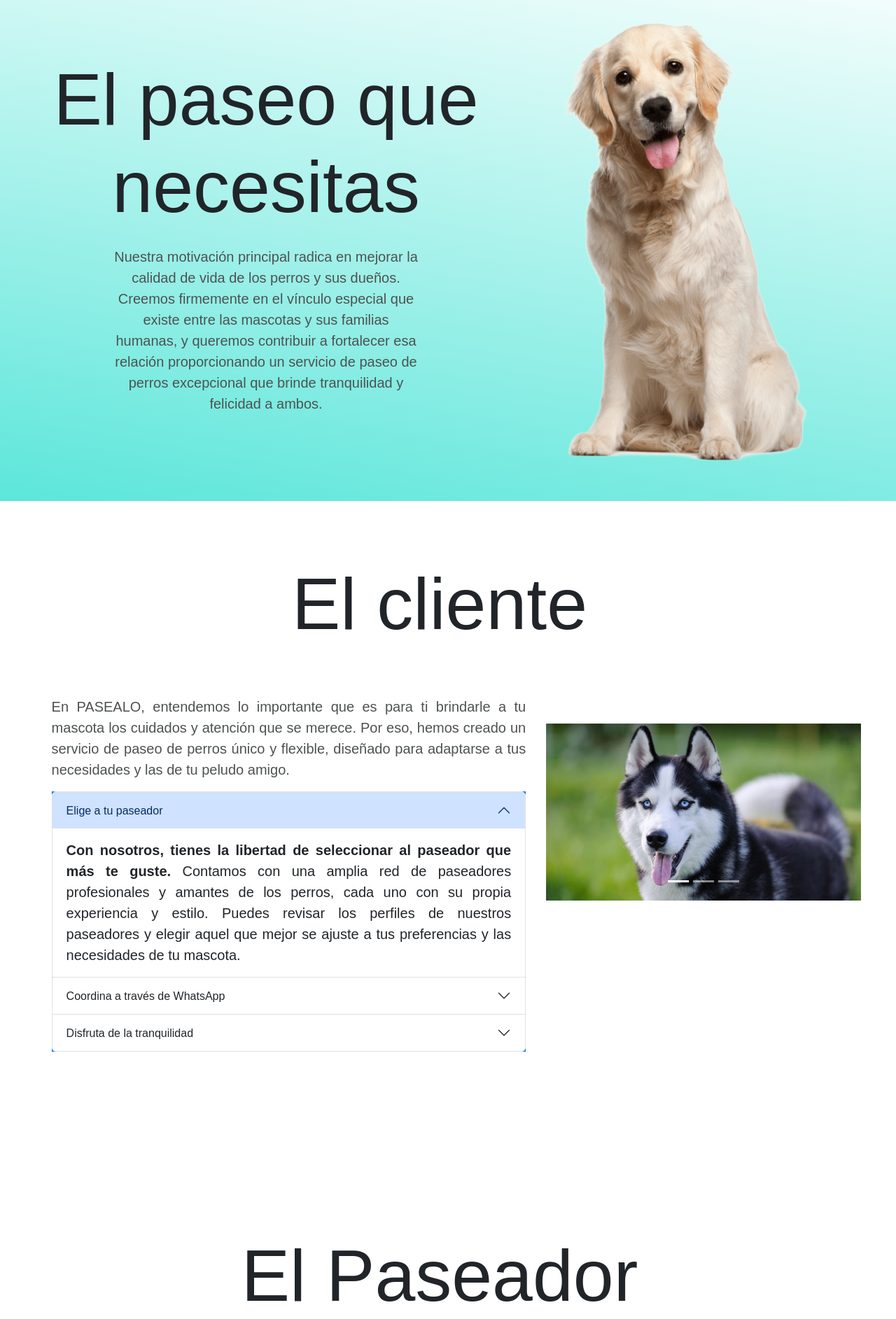
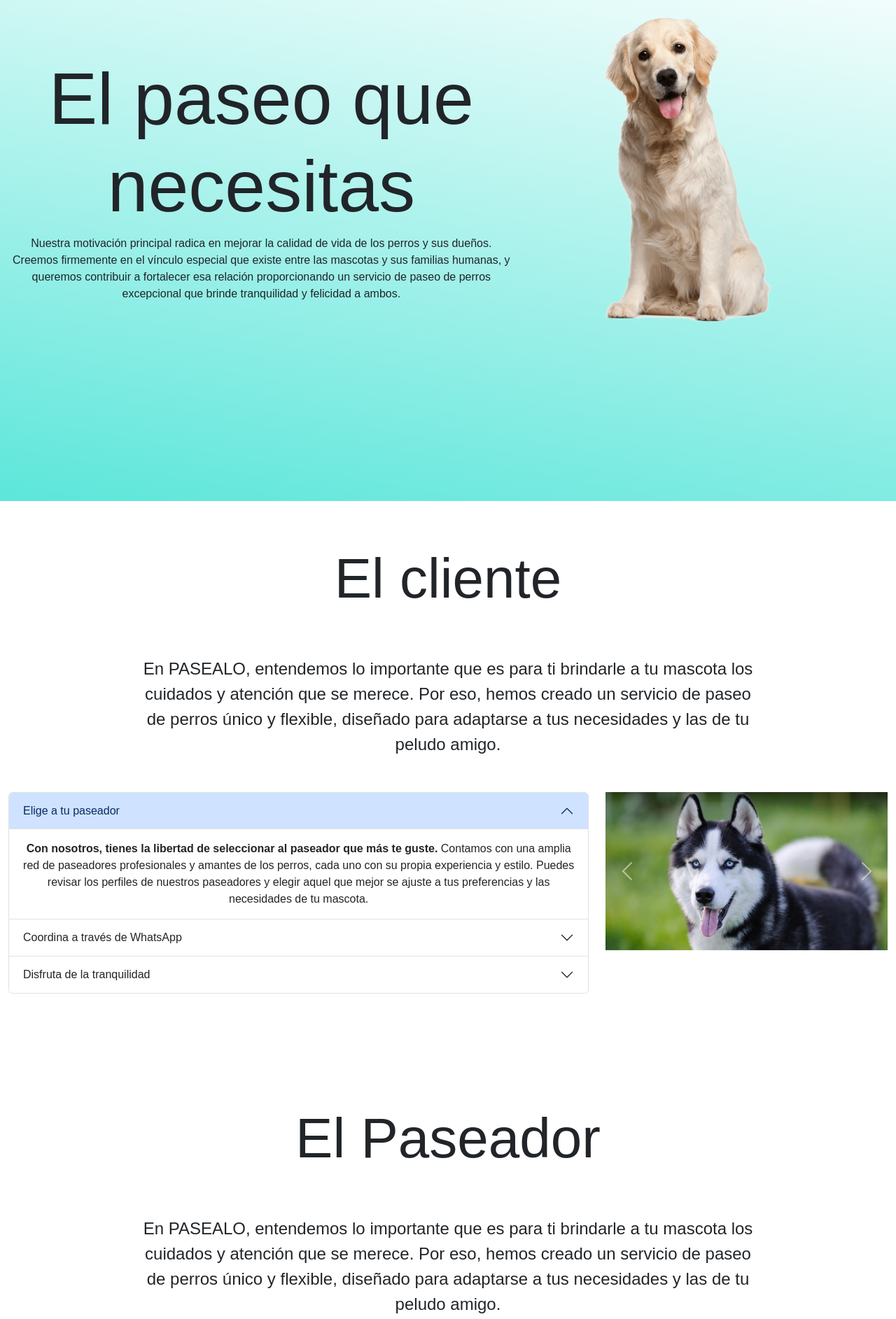
Before and after one commit to Gonzaaa80/ABM, a PHP site: page /FPage.php in a window 1280 px wide. Shown: the part 84-1969 px from the top of the page at 70% size. Run offline with PHP 8.4, Linux system fonts and the light colour scheme; some libraries are stand-ins or nearby versions.

Commit message:
Prooyecto escuela

```diff
--- a/Proyecto-esc/FPage.php
+++ b/Proyecto-esc/FPage.php
@@ -10,7 +10,7 @@
       href="https://cdn.jsdelivr.net/npm/bootstrap@5.3.3/dist/css/bootstrap.min.css"
     />
     <link href="https://unpkg.com/boxicons@2.1.4/css/boxicons.min.css" rel="stylesheet" />
-    <link rel="stylesheet" href="style.css?75" />
+    <link rel="stylesheet" href="style.css?6" />
     <!--JS-->
 
     <script src="https://cdn.jsdelivr.net/npm/bootstrap@5.3.3/dist/js/bootstrap.bundle.min.js"></script>
@@ -23,7 +23,7 @@
   <body>
     <div class="container-fluid">
       <div class="row">
-        <div class="container">
+        <div class="container1">
           <header class="header">
             <div class="iconsec">
               <i class="bx bxs-dog"></i>
@@ -38,8 +38,8 @@
 
             </div>
           </header>
-          <main class="main">
-            <div class="description">
+          <div class="row main">
+            <div class="col-sm-12 col-12 col-lg-7 description">
               <h1>
                 El paseo que <br />
                 necesitas
@@ -48,30 +48,37 @@
                 Nuestra motivación principal radica en mejorar la calidad de vida de los perros y sus dueños. Creemos firmemente en el vínculo especial que existe entre las mascotas y sus familias humanas, y queremos contribuir a fortalecer esa relación proporcionando un servicio de paseo de perros excepcional que brinde tranquilidad y felicidad a ambos.
               </p>
             </div>
-            <div class="img_p">
-              <img src="Sources/perro1.png" alt="" class="perro" />
+            <div class="col-lg-5 img_p">
+              <img src="Sources/perro1.png" alt="" class="perro " />
             </div>
             </div>
-          </main>
-          <div class="row">
-            <div class="secciones">
+          </div>
+           <!--CONTACTO-->
+           <div class="container text-center ">
+            <div class="contenido cl">
+           <div class="row" >
+            <div class="col-12">
               <h1 class="title-c" id="cliente">El cliente</h1>
-              <div class="total-c">
-                <div class="description_c">
               <p class="p-c">
                 En PASEALO, entendemos lo importante que es para ti brindarle a tu mascota los
                 cuidados y atención que se merece. Por eso, hemos creado un servicio de paseo de
                 perros único y flexible, diseñado para adaptarse a tus necesidades y las de tu
                 peludo amigo.
               </p>
-                  <div class="accordion bg-primary" id="accordionExample">
+            </div>
+           </div>
+
+            <div class="row">
+              <!--COLUMNA1-->
+              <div class="col-sm-12 col-12 col-lg-8">
+                <div class="accordion" id="accordionExample">
                   <div class="accordion-item">
                     <h2 class="accordion-header">
-                        <button class="accordion-button" type="button" data-bs-toggle="collapse" data-bs-target="#collapseOne" aria-expanded="true" aria-controls="collapseOne" >
+                      <button class="accordion-button" type="button" data-bs-toggle="collapse" data-bs-target="#collapseOne" aria-expanded="true" aria-controls="collapseOne">
                         Elige a tu paseador
                       </button>
                     </h2>
-                      <div id="collapseOne" class="accordion-collapse collapse show" data-bs-parent="#accordionExample" >
+                    <div id="collapseOne" class="accordion-collapse collapse show" data-bs-parent="#accordionExample">
                       <div class="accordion-body">
                         <strong
                         >Con nosotros, tienes la libertad de seleccionar al paseador que más te
@@ -85,12 +92,12 @@
                     </div>
                   </div>
                   <div class="accordion-item">
-                      <h2 class="accordion-header" >
-                        <button class="accordion-button collapsed" type="button" data-bs-toggle="collapse" data-bs-target="#collapseTwo" aria-expanded="false" aria-controls="collapseTwo" >
+                    <h2 class="accordion-header">
+                      <button class="accordion-button collapsed" type="button" data-bs-toggle="collapse" data-bs-target="#collapseTwo" aria-expanded="false" aria-controls="collapseTwo">
                         Coordina a través de WhatsApp
                       </button>
                     </h2>
-                      <div id="collapseTwo" class="accordion-collapse collapse" data-bs-parent="#accordionExample" >
+                    <div id="collapseTwo" class="accordion-collapse collapse" data-bs-parent="#accordionExample">
                       <div class="accordion-body">
                         Una vez que hayas seleccionado a tu paseador ideal, coordinar el servicio
                         es fácil y conveniente. Todo lo que necesitas hacer es contactarnos a
@@ -106,7 +113,7 @@
                         Disfruta de la tranquilidad
                       </button>
                     </h2>
-                      <div id="collapseThree" class="accordion-collapse collapse" data-bs-parent="#accordionExample" >
+                    <div id="collapseThree" class="accordion-collapse collapse" data-bs-parent="#accordionExample">
                       <div class="accordion-body">
                         Con PASEALO, puedes relajarte sabiendo que tu perro está en buenas manos.
                         Nuestros paseadores están comprometidos a proporcionar paseos seguros,
@@ -118,173 +125,131 @@
                   </div>
                 </div>
               </div>
-                <div class="carrusel">
-                  <div
-                    id="carouselExampleSlidesOnly"
-                    class="carousel slide"
-                    data-bs-ride="carousel"
-                  >
-                    <div class="carousel-indicators">
-                      <button
-                        type="button"
-                        data-bs-target="#carouselExampleCaptions"
-                        data-bs-slide-to="0"
-                        class="active"
-                        aria-current="true"
-                        aria-label="Slide 1"
-                      ></button>
-                      <button
-                        type="button"
-                        data-bs-target="#carouselExampleCaptions"
-                        data-bs-slide-to="1"
-                        aria-label="Slide 2"
-                      ></button>
-                      <button
-                        type="button"
-                        data-bs-target="#carouselExampleCaptions"
-                        data-bs-slide-to="2"
-                        aria-label="Slide 3"
-                      ></button>
-                    </div>
+               <!--COLUMNA2-->
+              <div class="col-sm-12 col-12 col-lg-4 divp">
+                <div id="carouselExampleAutoplaying" class="carousel slide" data-bs-ride="carousel">
                   <div class="carousel-inner">
                     <div class="carousel-item active">
-                        <img src="Sources/perro slider1.jpg" class="d-block w-100 " alt="..." />
+                      <img src="Sources/perro slider1.jpg" class="d-block w-100" alt="perro1">
                     </div>
                     <div class="carousel-item">
-                        <img src="Sources/perroslider2.jpg" class="d-block w-100 "  alt="..." />
+                      <img src="Sources/perroslider2.jpg" class="d-block w-100" alt="perro2">
                     </div>
                     <div class="carousel-item">
-                        <img src="Sources/perroslider3.jpg?1" class="d-block w-100 " alt="..." />
+                      <img src="Sources/perro slider1.jpg" class="d-block w-100" alt="perro3">
+                    </div>
+                  </div>
+                  <button class="carousel-control-prev" type="button" data-bs-target="#carouselExampleAutoplaying" data-bs-slide="prev">
+                    <span class="carousel-control-prev-icon" aria-hidden="true"></span>
+                    <span class="visually-hidden">Previous</span>
+                  </button>
+                  <button class="carousel-control-next" type="button" data-bs-target="#carouselExampleAutoplaying" data-bs-slide="next">
+                    <span class="carousel-control-next-icon" aria-hidden="true"></span>
+                    <span class="visually-hidden">Next</span>
+                  </button>
                 </div>
               </div>
             </div>
             </div>
+
+             <!--PASEADOR-->
+             <div class="contenido cl">
+            <div class="row" >
+              <div class="col-12">
+                <h1 class="title-c" id="paseador">El Paseador</h1>
+                <p class="p-c">
+                  En PASEALO, entendemos lo importante que es para ti brindarle a tu mascota los
+                  cuidados y atención que se merece. Por eso, hemos creado un servicio de paseo de
+                  perros único y flexible, diseñado para adaptarse a tus necesidades y las de tu
+                  peludo amigo.
+                </p>
               </div>
              </div>
-            <div class="secciones">
-              <h1 class="title-c" id="paseador">El Paseador</h1>
-              <div class="total-c">
-                <div class="description_c">
-                  <p class="p-c">
-                    ¡Únete a nuestro equipo de paseadores de perros y conviértete en parte de una comunidad apasionada por el cuidado de las mascotas!
-                    <br>
-                    En PASEALO, valoramos el amor y la dedicación que los paseadores tienen hacia los perros. Nuestro servicio no solo se trata de pasear perros, sino de brindarles cuidado y atención de la más alta calidad, mientras proporcionamos a sus dueños la tranquilidad que necesitan.
-                  </p>
-                  <div class="accordion bg-primary" id="accordionExample2">
+
+              <div class="row">
+                <!--COLUMNA1-->
+                <div class="col-sm-12 col-12 col-lg-8">
+                  <div class="accordion" id="accordionExample1">
                     <div class="accordion-item">
                       <h2 class="accordion-header">
-                        <button class="accordion-button" type="button" data-bs-toggle="collapse" data-bs-target="#collapseOne" aria-expanded="true" aria-controls="collapseOne" >
-                          Elige a tu paseador
+                        <button class="accordion-button" type="button" data-bs-toggle="collapse" data-bs-target="#collapseOne" aria-expanded="true" aria-controls="collapseOne">
+                          Conexión directa con los clientes
                         </button>
                       </h2>
-                      <div id="collapseOne" class="accordion-collapse collapse show" data-bs-parent="#accordionExample2" >
+                      <div id="collapseOne" class="accordion-collapse collapse show" data-bs-parent="#accordionExample1">
                         <div class="accordion-body">
-                          <strong
-                            >Con nosotros, tienes la libertad de seleccionar al paseador que más te
-                            guste.
-                          </strong>
-                          Contamos con una amplia red de paseadores profesionales y amantes de los
-                          perros, cada uno con su propia experiencia y estilo. Puedes revisar los
-                          perfiles de nuestros paseadores y elegir aquel que mejor se ajuste a tus
-                          preferencias y las necesidades de tu mascota.
+                          Con nuestro sistema, tendrás la oportunidad de comunicarte directamente con los clientes a través de WhatsApp. Esta comunicación directa te permite establecer una relación más cercana con ellos, entender mejor las necesidades de sus mascotas y brindar un servicio personalizado que garantice su satisfacción.
                         </div>
                       </div>
                     </div>
                     <div class="accordion-item">
-                      <h2 class="accordion-header" >
-                        <button class="accordion-button collapsed" type="button" data-bs-toggle="collapse" data-bs-target="#collapseTwo" aria-expanded="false" aria-controls="collapseTwo" >
-                          Coordina a través de WhatsApp
+                      <h2 class="accordion-header">
+                        <button class="accordion-button collapsed" type="button" data-bs-toggle="collapse" data-bs-target="#collapseTwo" aria-expanded="false" aria-controls="collapseTwo">
+                          Apoyo y respaldo
                         </button>
                       </h2>
-                      <div id="collapseTwo" class="accordion-collapse collapse" data-bs-parent="#accordionExample2" >
+                      <div id="collapseTwo" class="accordion-collapse collapse" data-bs-parent="#accordionExample1">
                         <div class="accordion-body">
-                          Una vez que hayas seleccionado a tu paseador ideal, coordinar el servicio
-                          es fácil y conveniente. Todo lo que necesitas hacer es contactarnos a
-                          través de WhatsApp. Nuestro equipo estará disponible para responder a tus
-                          preguntas, programar los paseos según tu horario y asegurarse de que cada
-                          detalle esté perfectamente organizado.
+                          En PASEALO, nos preocupamos por tu bienestar y el de las mascotas que cuidas. Por eso, nuestro equipo está siempre disponible para brindarte apoyo ante cualquier inconveniente que puedas enfrentar durante tus paseos. Ya sea una emergencia médica con la mascota o cualquier otra situación, puedes contar con nosotros para proporcionarte la asistencia necesaria.
                         </div>
                       </div>
                     </div>
                     <div class="accordion-item">
                       <h2 class="accordion-header">
                         <button class="accordion-button collapsed" type="button" data-bs-toggle="collapse" data-bs-target="#collapseThree" aria-expanded="false" aria-controls="collapseThree">
-                          Disfruta de la tranquilidad
+                          Flexibilidad y autonomía
                         </button>
                       </h2>
-                      <div id="collapseThree" class="accordion-collapse collapse" data-bs-parent="#accordionExample2" >
+                      <div id="collapseThree" class="accordion-collapse collapse" data-bs-parent="#accordionExample1">
                         <div class="accordion-body">
-                          Con PASEALO, puedes relajarte sabiendo que tu perro está en buenas manos.
-                          Nuestros paseadores están comprometidos a proporcionar paseos seguros,
-                          divertidos y estimulantes para tu mascota. Durante el paseo, recibirás
-                          actualizaciones regulares sobre cómo va todo, para que puedas estar
-                          tranquilo/a y seguir con tus actividades diarias con total confianza.
+                          Reconocemos que cada paseador tiene sus propias preferencias y horarios. Por eso, te ofrecemos la flexibilidad para elegir tus propios horarios y áreas de trabajo. Tú decides cuándo y dónde trabajar, para que puedas encontrar el equilibrio perfecto entre tu vida personal y profesional.
                         </div>
                       </div>
                     </div>
                   </div>
                 </div>
-                <div class="carrusel">
-                  <div
-                    id="carouselExampleSlidesOnly"
-                    class="carousel slide"
-                    data-bs-ride="carousel"
-                  >
-                    <div class="carousel-indicators">
-                      <button
-                        type="button"
-                        data-bs-target="#carouselExampleCaptions"
-                        data-bs-slide-to="0"
-                        class="active"
-                        aria-current="true"
-                        aria-label="Slide 1"
-                      ></button>
-                      <button
-                        type="button"
-                        data-bs-target="#carouselExampleCaptions"
-                        data-bs-slide-to="1"
-                        aria-label="Slide 2"
-                      ></button>
-                      <button
-                        type="button"
-                        data-bs-target="#carouselExampleCaptions"
-                        data-bs-slide-to="2"
-                        aria-label="Slide 3"
-                      ></button>
-                    </div>
+                 <!--COLUMNA2-->
+                <div class="col-sm-12 col-12 col-lg-4 divp">
+                  <div id="carouselExampleAutoplaying1" class="carousel slide" data-bs-ride="carousel">
                     <div class="carousel-inner">
                       <div class="carousel-item active">
-                        <img src="Sources/perro slider1.jpg" class="d-block w-100 " alt="..." />
+                        <img src="Sources/perro slider1.jpg" class="d-block w-100" alt="perro1">
                       </div>
                       <div class="carousel-item">
-                        <img src="Sources/perroslider2.jpg" class="d-block w-100 "  alt="..." />
+                        <img src="Sources/perroslider2.jpg" class="d-block w-100" alt="perro2">
                       </div>
                       <div class="carousel-item">
-                        <img src="Sources/perroslider3.jpg?1" class="d-block w-100 " alt="..." />
+                        <img src="Sources/perro slider1.jpg" class="d-block w-100" alt="perro3">
                       </div>
                     </div>
-                  </div>
-                </div>
-              </div>
+                    <button class="carousel-control-prev" type="button" data-bs-target="#carouselExampleAutoplaying1" data-bs-slide="prev">
+                      <span class="carousel-control-prev-icon" aria-hidden="true"></span>
+                      <span class="visually-hidden">Previous</span>
+                    </button>
+                    <button class="carousel-control-next" type="button" data-bs-target="#carouselExampleAutoplaying1" data-bs-slide="next">
+                      <span class="carousel-control-next-icon" aria-hidden="true"></span>
+                      <span class="visually-hidden">Next</span>
+                    </button>
                   </div>
                 </div>
               </div>
               </div>
           </div>
 
-  </div>
-</div>
-</div>
     <div class="gotop-cont">
       <div class="gotop">
         <i class="fa-solid fa-chevron-up"></i>
       </div>
     </div>
-    <footer>
+    <!--
+    <footer class="row">
+      <div class="col-12">
       <svg xmlns="http://www.w3.org/2000/svg" viewBox="0 0 1440 320">
         <path fill="#5ce6da" fill-opacity="1" d="M0,96L20,117.3C40,139,80,181,120,202.7C160,224,200,224,240,197.3C280,171,320,117,360,117.3C400,117,440,171,480,208C520,245,560,267,600,277.3C640,288,680,288,720,266.7C760,245,800,203,840,197.3C880,192,920,224,960,218.7C1000,213,1040,171,1080,149.3C1120,128,1160,128,1200,154.7C1240,181,1280,235,1320,218.7C1360,203,1400,117,1420,74.7L1440,32L1440,320L1420,320C1400,320,1360,320,1320,320C1280,320,1240,320,1200,320C1160,320,1120,320,1080,320C1040,320,1000,320,960,320C920,320,880,320,840,320C800,320,760,320,720,320C680,320,640,320,600,320C560,320,520,320,480,320C440,320,400,320,360,320C320,320,280,320,240,320C200,320,160,320,120,320C80,320,40,320,20,320L0,320Z"></path>
       </svg>
-      <!--Redes sociales-->
+    </div>
+
     </footer>
+  -->
   </body>
 </html>
--- a/Proyecto-esc/style.css
+++ b/Proyecto-esc/style.css
@@ -4,7 +4,7 @@
   font-family: sans-serif;
 }
 
-.container {
+.container1 {
   width: 100%;
   height: 100vh;
   background-image: linear-gradient(10deg, #5ce6da, white);
@@ -26,6 +26,16 @@
 .btn {
   margin-right: 10px;
 }
+.btn-primary{
+  font-size: 20px;
+  border: #5ce6da;
+  background-color: #5ce6da;
+}
+.btn-secondary{
+  font-size: 20px;
+
+}
+
 a {
   text-decoration: none;
   list-style: none;
@@ -41,13 +51,16 @@ a {
   font-size: 45px;
 }
 
+
 .main {
-  display: flex;
+
   text-align: center;
   max-height: 80vh;
 }
 .perro {
-  width: 55vh;
+
+
+  width: 60%;
   margin-right: 10vh;
 }
 .description {
@@ -57,69 +70,73 @@ a {
   margin-top: 10%;
   font-size: 13vh;
 }
-.description p {
-  margin-top: 3%;
-  color: #4d5251;
-  font-size: 20px;
-  text-align: center;
-
-  max-width: 60%;
+.cl {
+  width: 100%;
+  height: 100vh;
 }
-.secciones {
-  height: 120vh;
-  display: inline-block;
-  width: 100%;
+.title-c{
+  margin-top: 5%;
+  font-size: 10vh;
+  margin-bottom: 5%;
 }
-
-.total-c {
-  display: inline-flex;
-}
-
-.description_c {
-  margin-left: 5%;
-  max-width: 55%;
-  text-align: justify;
-  margin-top: 5%;
-  color: #4d5251;
-  font-size: 20px;
-}
-
-.title-c {
-  text-align: center;
-  margin-top: 85px;
-  font-size: 13vh;
+.p-c{
+  font-size: 3vh;
+  width: 70%;
+  margin-bottom: 4%;
 }
 
 
-.d-block {
-  margin-top: 100px;
-  max-width: 450px;
+
+
+
+@media  (max-width:990px) {
+  .perro{
+    display: none;
+
+  }
+
+  .description h1 {
+    margin-top: 10%;
+    margin-bottom: 5%;
+    font-size: 8vh;
+  }
+
+  .title-c{
+    margin-top: 5%;
+    font-size: 7vh;
+    margin-bottom: 5%;
+  }
+  .p-c{
+    font-size: 2vh;
+    text-align: justify;
+    width: 100%;
+    margin-bottom: 4%;
+  }
+
+  .container1 {
+    width: 100%;
+    height: 90vh;
+    background-image: linear-gradient(10deg, #5ce6da, white);
+  }
+
+  .divp{
+    margin-bottom: 20px;
+  }
+
 
 
 
 }
-
-.btn-primary{
-  font-size: 20px;
-  border: #5ce6da;
-  background-color: #5ce6da;
-}
-.btn-secondary{
-  font-size: 20px;
-
-}
-
-
-footer{
-  margin-top: 10%;
+/*footer{
+  margin-bottom: 0;
+  position: absolute;
 }
 html {
   scroll-behavior: smooth;
 }
 
 
-
-
+ */
 
 
 
```
Lines whose indentation alone changed are shown as unchanged.
